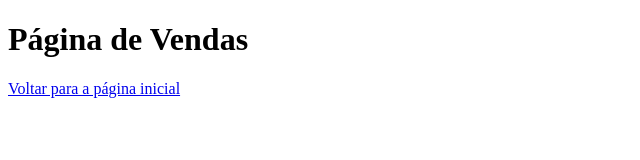
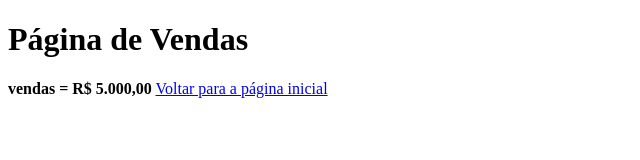
Before and after one commit to RoneFl/aulaGithub, a plain HTML site: page vendas.html in a window 1280 px wide. Shown: the whole page, without its empty margins (0-640 px from the left). Drawn offline with Linux system fonts and the light colour scheme.

Commit message:
acrescentado o valor das vendas

```diff
--- a/vendas.html
+++ b/vendas.html
@@ -8,6 +8,7 @@
 </head>
 <body>
     <h1>Página de Vendas</h1>
+    <b>vendas = R$ 5.000,00</b>
     <a href="index.html">Voltar para a página inicial</a>
 </body>
 </html>
```
